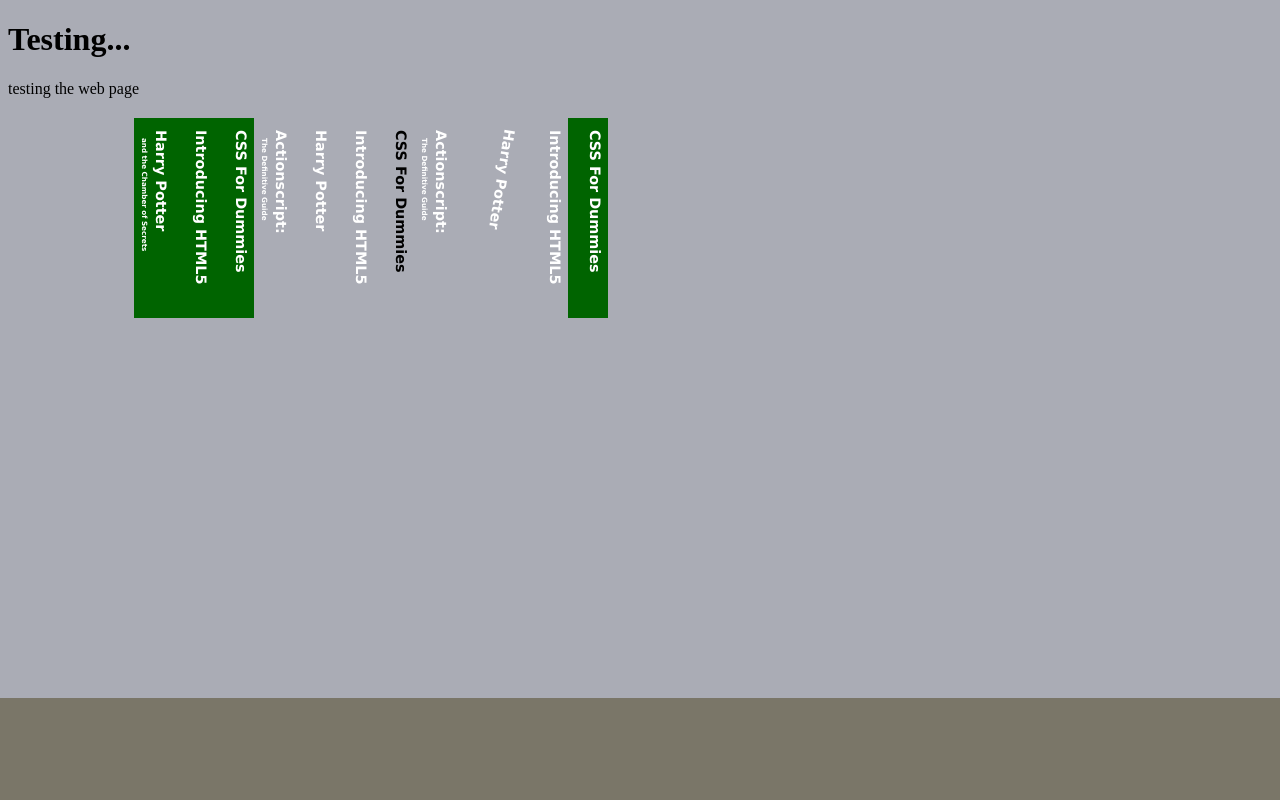
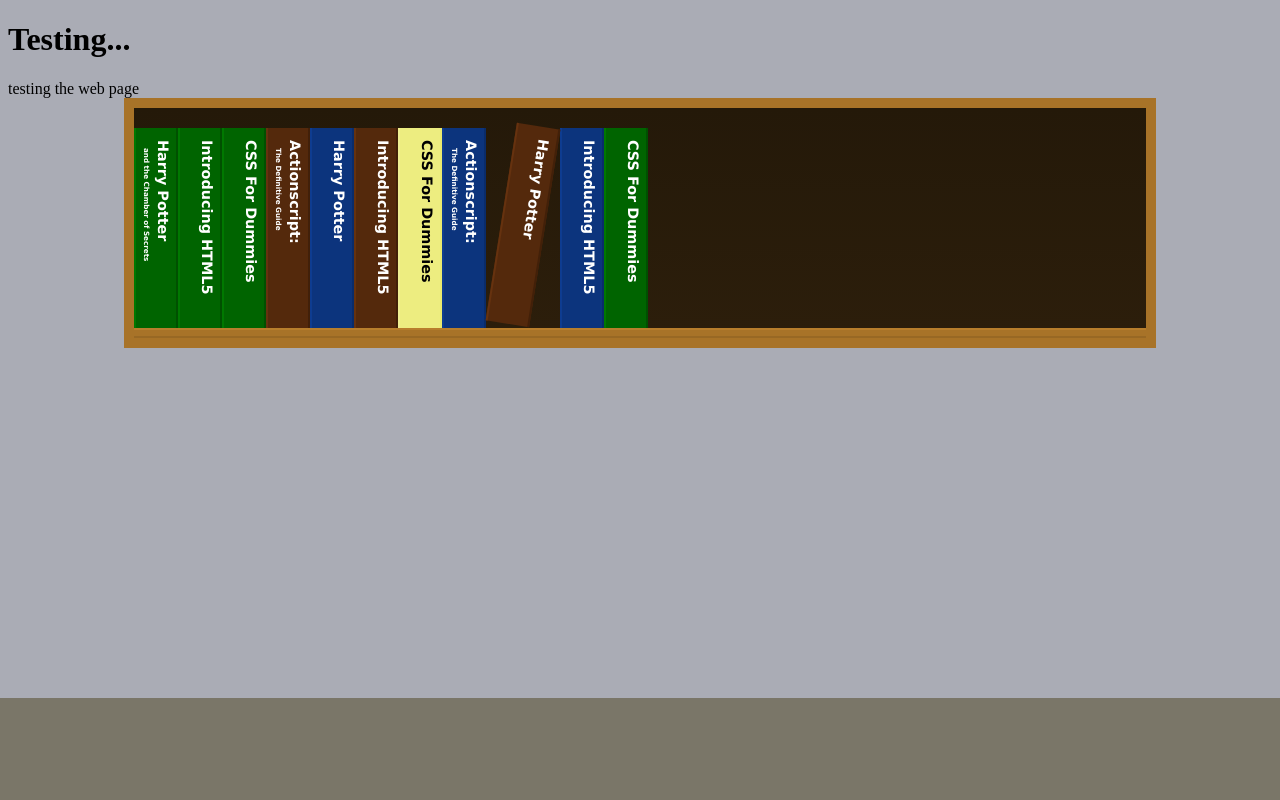
Before and after one commit to KateHickey26/FullyBooked, a Django app: page / in a window 1280 px wide. Run offline with Django 3.2, Linux system fonts and the light colour scheme.

Commit message:
bookcase working as expected

```diff
--- a/fullybooked_project/fullybooked/static/bookshelf.css
+++ b/fullybooked_project/fullybooked/static/css/bookshelf.css
@@ -1,8 +1,3 @@
-$brown: #A87328;
-$darkblue: #0C347D;
-$umber: #54290C;
-$springer: #EDED80;
-
 html {
   height: 100%;
 }
@@ -15,11 +10,9 @@
   width: 80%;
   height: 100%;
   margin: 0 auto;
-  border: 10px $brown solid;
+  border: 10px #A87328 solid;
   overflow: hidden;
-  background-image: linear-gradient(darken($brown, 32%), darken($brown, 30%) 220px,
-    lighten($brown, 4%) 220px, lighten($brown, 4%) 222px,
-    $brown 222px, $brown 228px, darken($brown, 4%) 228px, darken($brown, 4%) 230px);
+  background-image: linear-gradient(#241909, #2c1e0b 220px, #b87e2c 220px, #b87e2c 222px, #A87328 222px, #A87328 228px, #986824 228px, #986824 230px);
   background-size: 10px 230px;
   box-shadow: 0px 1000px 0px 400px #7A7668;
 }
@@ -42,7 +35,7 @@
 }
 
 .book-tilted > .book {
-  transform: translateY(-3px) translateX(15px) rotate(9deg) ;
+  transform: translateY(-3px) translateX(15px) rotate(9deg);
 }
 
 .book:hover {
@@ -51,26 +44,26 @@
 
 .book-green {
   background-color: darkgreen;
-  border-left: 2px solid lighten(darkgreen, 4%);
-  border-right: 2px solid darken(darkgreen, 4%);
+  border-left: 2px solid #007800;
+  border-right: 2px solid #005000;
 }
 
 .book-blue {
-  background-color: $darkblue;
-  border-left: 2px solid lighten($darkblue, 4%);
-  border-right: 2px solid darken($darkblue, 4%);
+  background-color: #0C347D;
+  border-left: 2px solid #0e3c90;
+  border-right: 2px solid #0a2c6a;
 }
 
 .book-umber {
-  background-color: $umber;
-  border-left: 2px solid lighten($umber, 4%);
-  border-right: 2px solid darken($umber, 4%);
+  background-color: #54290C;
+  border-left: 2px solid #66320f;
+  border-right: 2px solid #422009;
 }
 
 .book-springer {
-  background-color: $springer;
-  border-left: 2px solid lighten($springer, 4%);
-  border-right: 2px solid darken($springer, 4%);
+  background-color: #EDED80;
+  border-left: 2px solid #f0f092;
+  border-right: 2px solid #eaea6e;
   color: black;
 }
 
@@ -89,3 +82,5 @@
   transform: rotate(0.25turn) translateY(-15px) translateX(-20px);
   width: 150px;
 }
+
+/*# sourceMappingURL=bookshelf.css.map */
--- /dev/null
+++ b/fullybooked_project/fullybooked/static/scss/bookshelf.scss
@@ -0,0 +1,92 @@
+$brown: #A87328;
+$darkblue: #0C347D;
+$umber: #54290C;
+$springer: #EDED80;
+
+
+html {
+  height: 100%;
+}
+
+body {
+  background-color: #AAACB5;
+}
+
+.bookshelf {
+  width: 80%;
+  height: 100%;
+  margin: 0 auto;
+  border: 10px $brown solid;
+  overflow: hidden;
+  background-image: linear-gradient(darken($brown, 32%), darken($brown, 30%) 220px,
+    lighten($brown, 4%) 220px, lighten($brown, 4%) 222px,
+    $brown 222px, $brown 228px, darken($brown, 4%) 228px, darken($brown, 4%) 230px);
+  background-size: 10px 230px;
+  box-shadow: 0px 1000px 0px 400px #7A7668;
+}
+
+.book {
+  height: 200px;
+  width: 40px;
+  float: left;
+  color: white;
+  font-size: 0.9em;
+  font-family: Verdana, sans-serif;
+  margin-bottom: 10px;
+  margin-top: 20px;
+  transition: transform 0.4s ease;
+}
+
+.book-tilted {
+  float: left;
+  width: 74px;
+}
+
+.book-tilted > .book {
+  transform: translateY(-3px) translateX(15px) rotate(9deg) ;
+}
+
+.book:hover {
+  transform: scale(1.05);
+}
+
+.book-green {
+  background-color: darkgreen;
+  border-left: 2px solid lighten(darkgreen, 4%);
+  border-right: 2px solid darken(darkgreen, 4%);
+}
+
+.book-blue {
+  background-color: $darkblue;
+  border-left: 2px solid lighten($darkblue, 4%);
+  border-right: 2px solid darken($darkblue, 4%);
+}
+
+.book-umber {
+  background-color: $umber;
+  border-left: 2px solid lighten($umber, 4%);
+  border-right: 2px solid darken($umber, 4%);
+}
+
+.book-springer {
+  background-color: $springer;
+  border-left: 2px solid lighten($springer, 4%);
+  border-right: 2px solid darken($springer, 4%);
+  color: black;
+}
+
+.book h2 {
+  padding: 0;
+  font-size: 1em;
+  transform-origin: 0% 0%;
+  transform: rotate(0.25turn) translateY(-35px);
+  width: 170px;
+}
+
+.book h3 {
+  padding: 0;
+  font-size: 0.5em;
+  transform-origin: 0 0;
+  transform: rotate(0.25turn) translateY(-15px) translateX(-20px);
+  width: 150px;
+}
--- a/fullybooked_project/templates/fullybooked_templates/index.html
+++ b/fullybooked_project/templates/fullybooked_templates/index.html
@@ -3,7 +3,7 @@
 
 <head>
     <title>Fully Booked</title>
-    <link rel="stylesheet" type="text/css" href="static/bookshelf.css">
+    <link rel="stylesheet" type="text/css" href="static/css/bookshelf.css">
 </head>
 
 <body>
```
Also changed, not shown: 1 other file.
